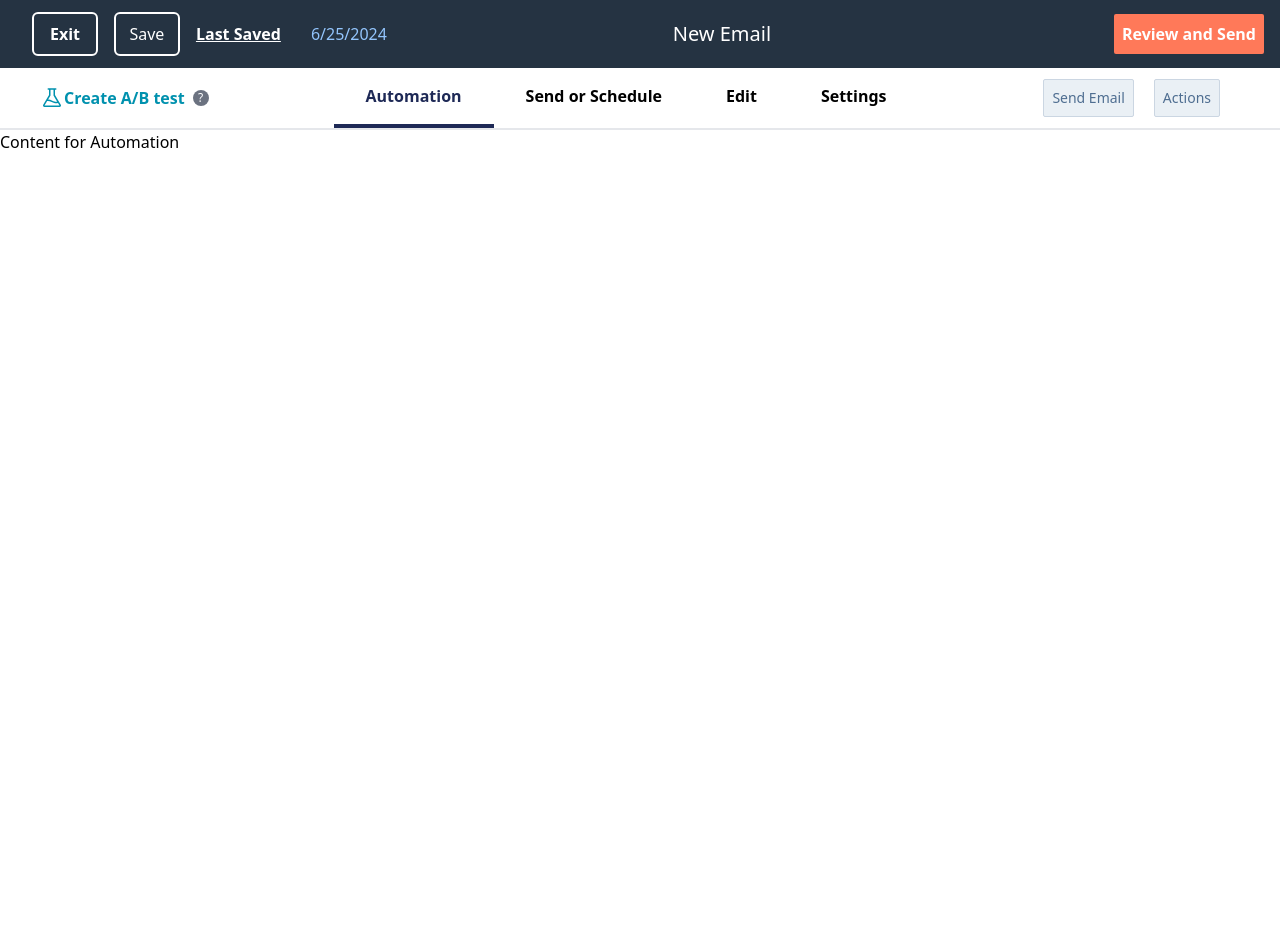
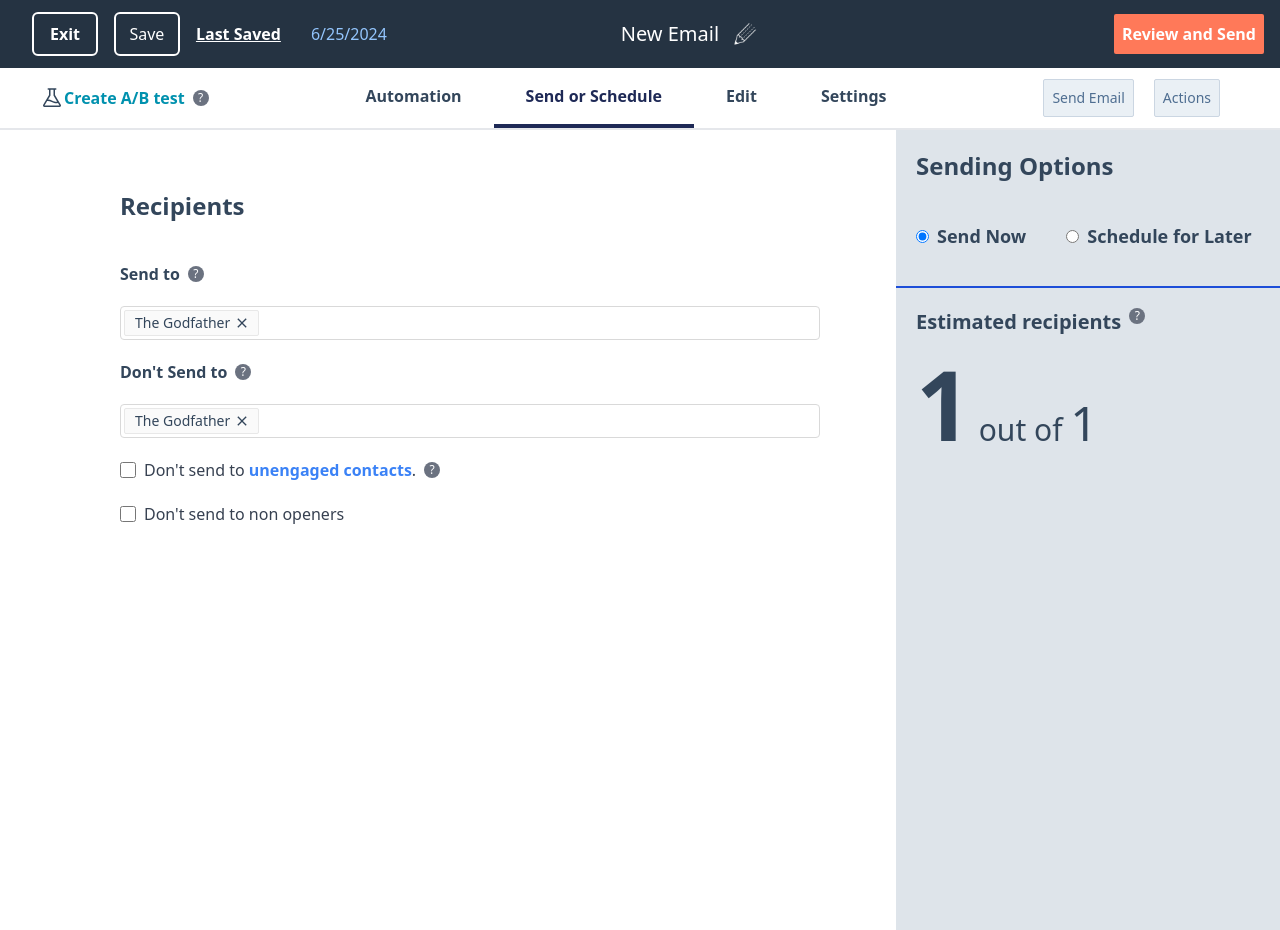
Before and after one commit to Imiss-U1025/HubSpotExample, a React (Create React App) app in the folder frontend/: page / in a window 1280 px wide. Before the commit the page ends 800 px from the top, so only its background shows below. Built offline with nearby package versions, Linux system fonts and the light colour scheme.

Commit message:
please check

```diff
--- a/frontend/src/App.css
+++ b/frontend/src/App.css
@@ -1,3 +1,3 @@
-h1, h2, h3, h4, h5, h6{
+*{
     color:#33465B;
 }
--- a/frontend/src/components/Header.js
+++ b/frontend/src/components/Header.js
@@ -1,4 +1,5 @@
 import React from 'react';
+import pencil from '../assets/icons8-pencil-80.png'
 
 const Header = () => {
   const currentDate = new Date().toLocaleDateString();
@@ -10,7 +11,13 @@ const Header = () => {
         <button className="text-white p-2 border-2 border-white rounded-md hover:bg-gray-900 min-w-[20%]">Save</button>
         <span className="underline text-white font-semibold min-w-[30%] ml-2">Last Saved </span><span className='text-semibold text-blue-300'>{currentDate}</span>
       </div>
+      <div className='flex flex-wrap mr-16'>
       <h1 className="text-xl text-white">New Email</h1>
+      <img
+       src={pencil}
+       alt=''
+       className='w-7 h-7 ml-3'/>
+      </div>
       <div className="left-0 flex items-center space-x-4">
        <button className=" bg-[#FF7959] text-white p-2 ml-4 font-bold border-white rounded-sm hover:bg-[#ff8668] min-w-[20%] ">Review and Send</button>
       </div>
--- a/frontend/src/components/MenuBar.js
+++ b/frontend/src/components/MenuBar.js
@@ -5,7 +5,7 @@ import SendSchedule from '../pages/SendSchedule';
 import HoverInfo from './HoverInfo';
 
 const MenuBar = () => {
-    const [activeTab, setActiveTab] = useState('Automation');
+    const [activeTab, setActiveTab] = useState('Send or Schedule');
     const tabs = ['Automation', 'Send or Schedule', 'Edit', 'Settings'];
 
     return (
--- a/frontend/src/components/SendList.js
+++ b/frontend/src/components/SendList.js
@@ -23,7 +23,7 @@ const Label = styled('label')`
 
 const InputWrapper = styled('div')(
   ({ theme }) => `
-  width: 300px;
+  width: 700px;
   border: 1px solid ${theme.palette.mode === 'dark' ? '#434343' : '#d9d9d9'};
   background-color: ${theme.palette.mode === 'dark' ? '#141414' : '#fff'};
   border-radius: 4px;
@@ -102,18 +102,16 @@ const StyledTag = styled(Tag)(
   }
 
   & svg {
-    font-size: 12px;
+    font-size: 24px;
     cursor: pointer;
     padding: 4px;
-    width: 1.5rem;
-    height: 1.5rem;
   }
 `,
 );
 
 const Listbox = styled('ul')(
   ({ theme }) => `
-  width: 300px;
+  width: 700px;
   margin: 2px 0 0;
   padding: 0;
   position: absolute;
@@ -181,7 +179,6 @@ export default function CustomizedHook() {
   return (
     <Root>
       <div {...getRootProps()}>
-        <Label {...getInputLabelProps()}>Customized hook</Label>
         <InputWrapper ref={setAnchorEl} className={focused ? 'focused' : ''}>
           {value.map((option, index) => {
             const { key, ...tagProps } = getTagProps({ index });
@@ -209,7 +206,7 @@ export default function CustomizedHook() {
 
 // Top 100 films as rated by IMDb users. http://www.imdb.com/chart/top
 const top100Films = [
-  { title: 'All emails', year: 1994 },
+  { title: 'The Shawshank Redemption', year: 1994 },
   { title: 'The Godfather', year: 1972 },
   { title: 'The Godfather: Part II', year: 1974 },
   { title: 'The Dark Knight', year: 2008 },
--- a/frontend/src/pages/DropdownInput.js
+++ b/frontend/src/pages/DropdownInput.js
@@ -1,23 +1,11 @@
-import React, { useState } from 'react';
 import CustomizedHook from '../components/SendList';
 
 const DropdownInput = () => {
-  const [isOpen, setIsOpen] = useState(false);
 
-  const toggleDropdown = () => {
-    setIsOpen(!isOpen);
-  };
 
   return (
-    <div className="relative inline-block text-left">
+    <div className="relative inline-block text-left w-full">
         <CustomizedHook/>
-      {isOpen && (
-        <div className="absolute right-0 w-full mt-1 bg-white border border-gray-300 rounded shadow-lg z-10">
-          <ul className="py-1">
-            {/* This list is empty as per your requirement */}
-          </ul>
-        </div>
-      )}
     </div>
   );
 }
--- a/frontend/src/pages/SendSchedule.js
+++ b/frontend/src/pages/SendSchedule.js
@@ -1,60 +1,77 @@
-import React, { useState } from "react";
-import DropdownInput from "./DropdownInput";
-import HoverInfo from "../components/HoverInfo";
-import Radio from "@mui/material/Radio";
-import RadioGroup from "@mui/material/RadioGroup";
-import FormControlLabel from "@mui/material/FormControlLabel";
-import FormControl from "@mui/material/FormControl";
-import FormLabel from "@mui/material/FormLabel";
+
+import React, { useState } from 'react';
+import DropdownInput from './DropdownInput';
+import HoverInfo from '../components/HoverInfo';
 
 const SendSchedule = () => {
-  const [radioValue, setRadioValue] = useState("option1");
-  const radioChange = (value) => {
-    setRadioValue(value);
+
+    const [radioValue,setRadioValue] = useState('option1');
+    const [nonOpeners,setNonOpeners] = useState(false);
+    const handleCheckboxNonOpeners= (event) => {
+    setNonOpeners(event.target.checked);
   };
 
-  return (
-    <div className="flex h-screen justify-between  ">
-      <div className=" p-10 pl-20 pt-5">
-        <h1 className="text-2xl font-bold mb-5">Recipients</h1>
-        <div className="flex  items-center ">
-          <h1 className="font-bold my-5">Send to</h1>
-          <HoverInfo text="Enter the Email-Address of people you want to send this" />
+    const radioChange = (value)=>{
+      setRadioValue(value);
+    }
+
+    return(
+    <div className='flex w-screen h-screen justify-between  '>
+    <div className=' p-10 ml-20 mt-5'>
+      <h1 className='text-2xl font-bold mb-5'>Recipients</h1>
+       <div className='flex  items-center '>
+      <h1 className='font-bold my-5'>Send to</h1>
+      <HoverInfo text='Enter the Email-Address of people you want to send this'/>
       </div>
-        <DropdownInput />
-        <div className="flex items-center">
-          <h1 className="font-bold my-5">Don't Send to</h1>
-          <HoverInfo
-            className="border-2 border-red-700"
-            text="Enter the Email-Address of people you do not want to send this"
-          />
+      <DropdownInput/>
+     <div className='flex items-center'>
+      <h1 className='font-bold my-5'>Don't Send to</h1>
+      <HoverInfo className='border-2 border-red-700' text='Enter the Email-Address of people you do not want to send this'/>
       </div>
-        <DropdownInput />
+      <DropdownInput/>
 
       <label class="flex items-center my-5">
         <input
         type="checkbox"
         className="form-checkbox h-4 w-4 text-blue-500 border-blue-500 rounded focus:ring-blue-500 focus:border-blue-500"
         />
-          <span className="ml-2 text-gray-700">
-            Don't send to{" "}
-            <span className="text-blue-500 font-bold">unengaged contacts</span>.
-          </span>
-          <HoverInfo text="Contacts you are not actively in touch with" />
+        <span className="ml-2 text-gray-700">Don't send to <span className='text-blue-500 font-bold'>unengaged contacts</span>.</span>
+        <HoverInfo text='Contacts you are not actively in touch with'/>
       </label>
 
        <label class="flex items-center my-5">
         <input
         type="checkbox"
         className="form-checkbox h-4 w-4 text-blue-500 border-blue-500 rounded focus:ring-blue-500 focus:border-blue-500"
+        onClick={handleCheckboxNonOpeners}
         />
         <span className="ml-2 text-gray-700">Don't send to non openers </span>
       </label>
+      { nonOpeners && <div>
+        <span className='text-lg font-semibold'>Subject Line</span> <span className='text-sm'>(Recommended to choose a new Subject Line)*</span>
+        <div className='flex flex-wrap my-2'>
+          <input
+          type='text'
+          className='border border-gray-400 border-opacity-40 w-[400px] h-[35px] rounded-sm text-sm font-semibold focus:border-blue-400 focus:ring-blue-300 focus:outline-none focus:ring focus:ring-opacity-40'
+          />
+          <button className='border border-gray-400 border-opacity-40  h-[35px] w-[35px] mx-3 rounded-sm text-sm font-semibold'>:)</button>
+          <button className='border border-gray-400 border-opacity-40 h-[35px] w-[100px] rounded-sm text-sm font-semibold'>Personalize</button>
+        </div>
+        <div className='flex flex-wrap '>
+          <span className='text-md  font-semibold mt-4'>Resend after </span>
+          <input type="number" class="block mx-4 px-2 mt-2 border rounded-md focus:border-blue-400 focus:ring-blue-300 focus:outline-none focus:ring focus:ring-opacity-40" />
+
+
+          <span className='text-md font-semibold mt-4'> hours</span>
+        </div>
+      </div>}
+
+
     </div>
 
-      <div className=" bg-lightb min-w-[33%]">
-        <h1 className=" text-2xl font-bold px-12 pt-8 pb-4">Sending Options</h1>
-        {/* <label className="inline-flex items-center m-5">
+    <div className=' bg-lightb min-w-[30%]'>
+        <h1 className=' text-2xl font-bold m-5'>Sending Options</h1>
+        <label className="inline-flex items-center m-5">
           <input
             type="radio"
             className="form-radio text-blue-500 border-blue-500"
@@ -73,35 +90,22 @@ const SendSchedule = () => {
             onChange={()=>radioChange("option2")}
           />
           <span className="ml-2 font-semibold text-lg">Schedule for Later</span>
-        </label> */}
-        <FormControl sx={{ width:'100%', color:"#04A3BD"}}>
-          <RadioGroup
-            aria-labelledby="demo-radio-buttons-group-label"
-            defaultValue="now"
-            name="radio-buttons-group"
-            sx={{ padding: '1rem 3rem' , display: "flex", flexDirection:"row", justifyContent: "flex-start", alignItems: "center", width:'100%', gap: "2rem" }}
-          >
-            <FormControlLabel
-              value="now"
-              control={<Radio />}
-              label="Send Now"
-            />
-            <FormControlLabel value="later" control={<Radio />} label="Schedule" />
-          </RadioGroup>
-        </FormControl>
-        <hr className="border-b border-blue-700 my-4 w-full" />
-        <div className="flex flex-wrap m-5">
-          <h1 className="text-xl font-semibold">Estimated recipients</h1>
-          <HoverInfo text="People who are supposed to get this E-Mail" />
+        </label>
+
+        <hr className='border-b border-blue-700 my-4 w-full'/>
+        <div className='flex flex-wrap m-5'>
+        <h1 className='text-xl font-semibold'>Estimated recipients</h1>
+        <HoverInfo text='People who are supposed to get this E-Mail'/>
         </div>
-        <span className="m-5">
+        <span className='m-5'>
           <span className="text-8xl font-bold">1</span>
           <span className="text-3xl"> out of </span>
           <span className="text-5xl">1</span>
         </span>
+
     </div>
     </div>
     );
-};
+  }
 
   export default SendSchedule;
```
Also changed, not shown: frontend/src/assets/icons8-pencil-80.png (added). Lines whose indentation alone changed are shown as unchanged.
